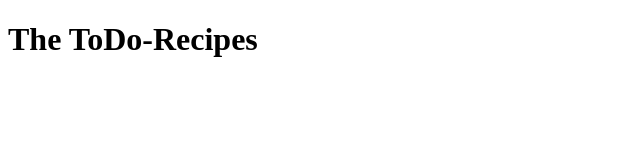
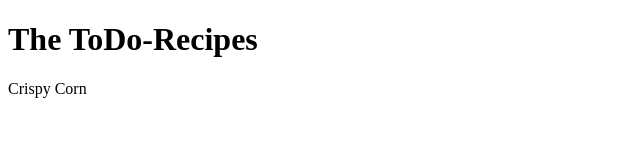
Before and after one commit to prathagupta01/todo-recipes, a plain HTML site: page index.html in a window 1280 px wide. Shown: the full height of the page, 0-640 px from the left. Drawn offline with Linux system fonts and the light colour scheme.

Commit message:
first recpie page done here

```diff
--- a/index.html
+++ b/index.html
@@ -7,5 +7,7 @@
 </head>
 <body>
     <h1>The ToDo-Recipes</h1>
+    <a herf="crispycorn.html">Crispy Corn</a>
+
 </body>
 </html>
```
Also changed, not shown: recipes/crispycorn.html (+1 -0 lines).
